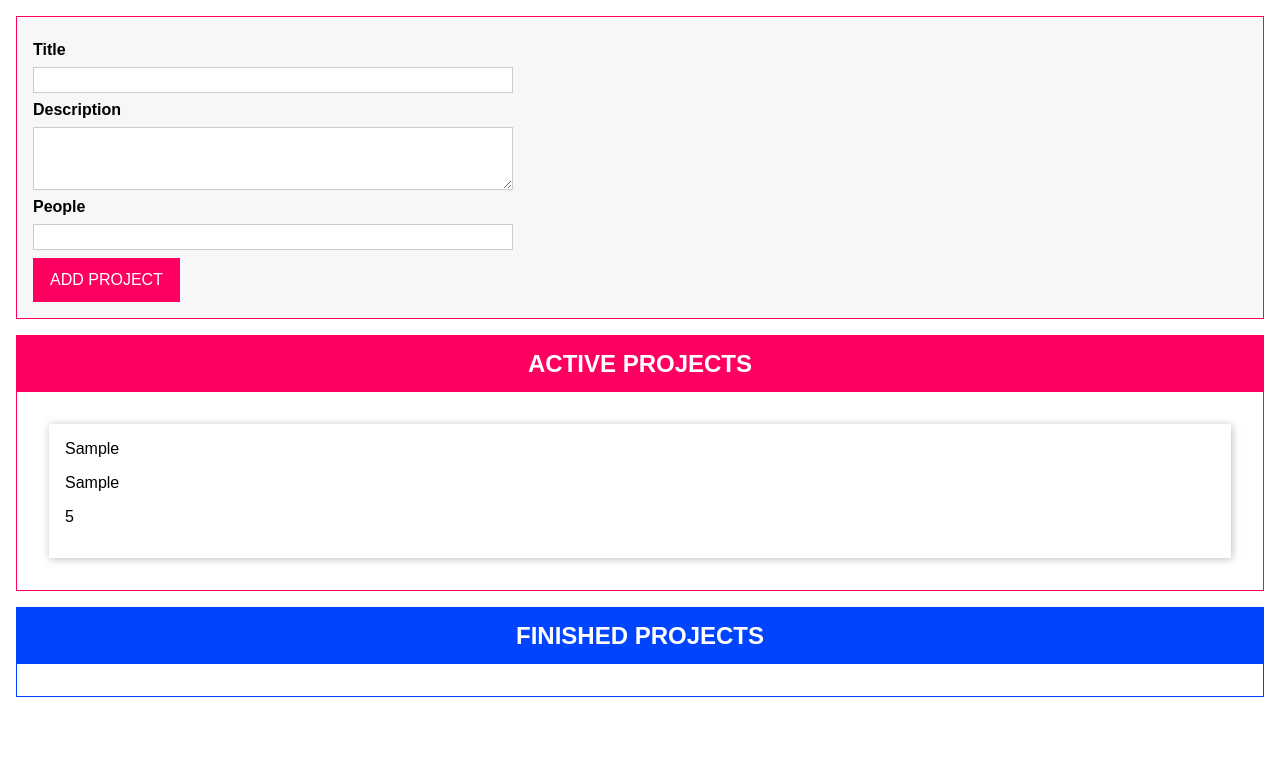
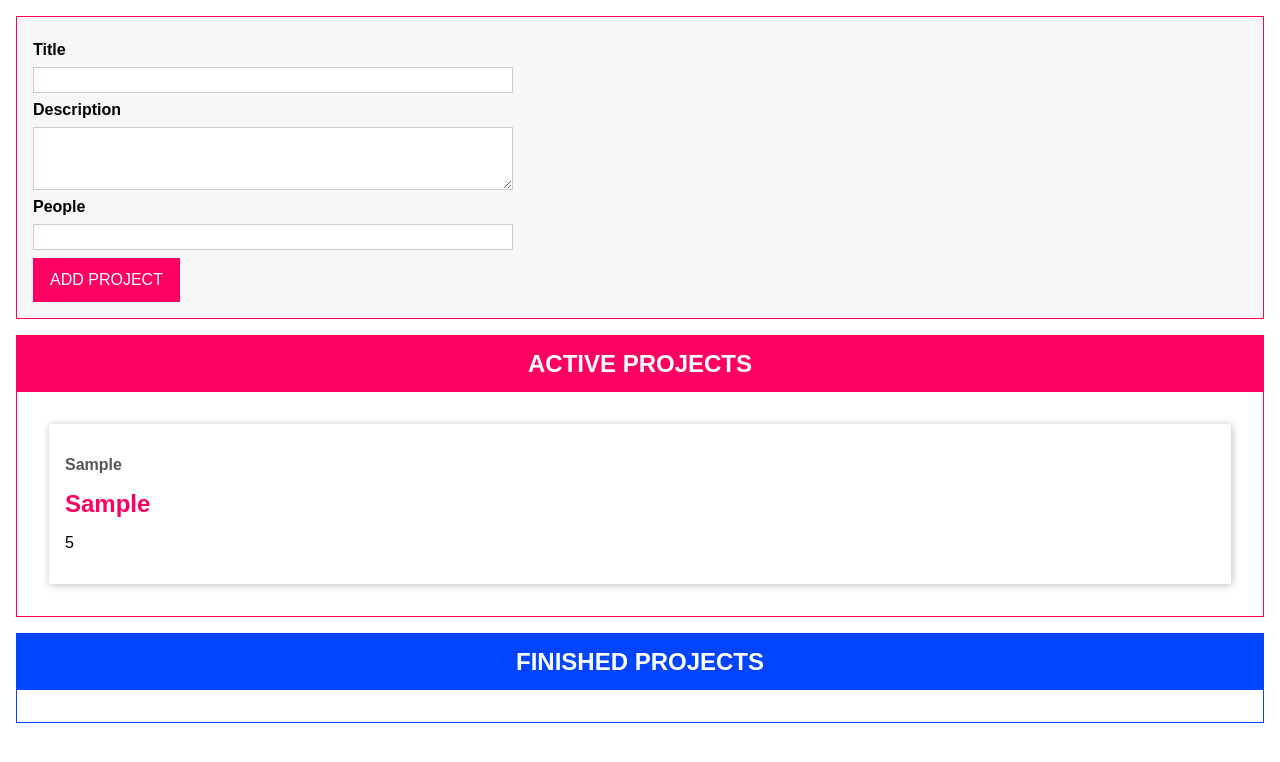
Before and after one commit to PFlege-cmd/Typescipt_Drag_and_drop_project, a website with bundled scripts: page index.html in a window 1280 px wide. Both pictures are taken after typing "Sample", "Sample", "5" into the empty fields and a click on the button "ADD PROJECT". Built offline with nearby package versions, Linux system fonts and the light colour scheme.

Commit message:
ProjectItem added via inheritance

```diff
--- a/index.html
+++ b/index.html
@@ -27,7 +27,11 @@
       </form>
     </template>
     <template id="single-project">
-      <li></li>
+      <li>
+        <h3></h3>
+        <h2></h2>
+        <p></p>
+      </li>
     </template>
     <template id="project-list">
       <section class="projects">
--- a/src/app.ts
+++ b/src/app.ts
@@ -175,7 +175,7 @@ abstract class Component<T extends HTMLElement, U extends HTMLElement>{
                 public attachBefore: boolean,
                 public templateId: string,
                 public targetElementId: string,
-                public elementId:string){
+                public elementId?:string){
         this.templateElement = document.getElementById(templateId) as HTMLTemplateElement;
         console.log(`target-element id is: ${targetElementId}`)
         this.targetElement = document.getElementById(targetElementId) as U;
@@ -183,7 +183,9 @@ abstract class Component<T extends HTMLElement, U extends HTMLElement>{
 
         let importedFromTemplate: DocumentFragment = document.importNode(this.templateElement.content, true);
         this.element = importedFromTemplate.firstElementChild as T;
-        this.element.id = elementId;
+        if (elementId){
+            this.element.id = elementId;
+        }
     }
 
     abstract configure(): void;
@@ -234,8 +236,7 @@ class ProjectList extends Component<HTMLElement, HTMLDivElement> {
        const listEl = document.getElementById(`${this.type}-projects-list`) as HTMLUListElement;
        listEl.innerHTML = '';
        for (const project of this.assignedProjects){
-           const newProject: ProjectItem = new ProjectItem(project.title, project.description, project.people)
-           newProject.addToList(listEl);
+           const newProject: ProjectItem = new ProjectItem(project, `${this.type}-projects-list`);
        }
     }
 }
@@ -296,23 +297,30 @@ class ProjectInput extends Component<HTMLFormElement, HTMLDivElement> {
     }
 }
 
-class ProjectItem {
+class ProjectItem extends Component<HTMLLIElement, HTMLUListElement> {
 
-    listElement: HTMLLIElement;
+    project: Project;
 
-    constructor(private title: string, private description: string, private people: number){
-        this.listElement = document.createElement('li') as HTMLLIElement;
-        let describingParagraph = document.createElement('p') as HTMLParagraphElement;
-        describingParagraph.textContent = description;
-        let numberParagraph = document.createElement('p');
-        numberParagraph.textContent = people.toString();
-        this.listElement.textContent = title;
-        this.listElement.insertAdjacentElement('beforeend', describingParagraph);
-        this.listElement.insertAdjacentElement('beforeend', numberParagraph);
+    constructor(project: Project, targetId: string){
+        super(false, 'single-project', targetId, project.id.toString())
+        this.project = project;
+        this.renderContent();
     }
 
-    addToList(listEl: HTMLUListElement){
-        listEl.appendChild(this.listElement);
+
+    configure(): void {
+    }
+
+    renderContent(): void {
+        const titleH3: HTMLHeadElement = this.element.querySelector('h3')!;
+        titleH3.textContent = this.project.title;
+
+        const descriptionH2: HTMLHeadElement = this.element.querySelector('h2')!
+        descriptionH2.textContent = this.project.description;
+
+        const peopleParagraph: HTMLParagraphElement = this.element.querySelector('p')!;
+        peopleParagraph.textContent = this.project.people.toString();
+        this.attach(this.element, this.targetElement);
     }
 }
 
```
